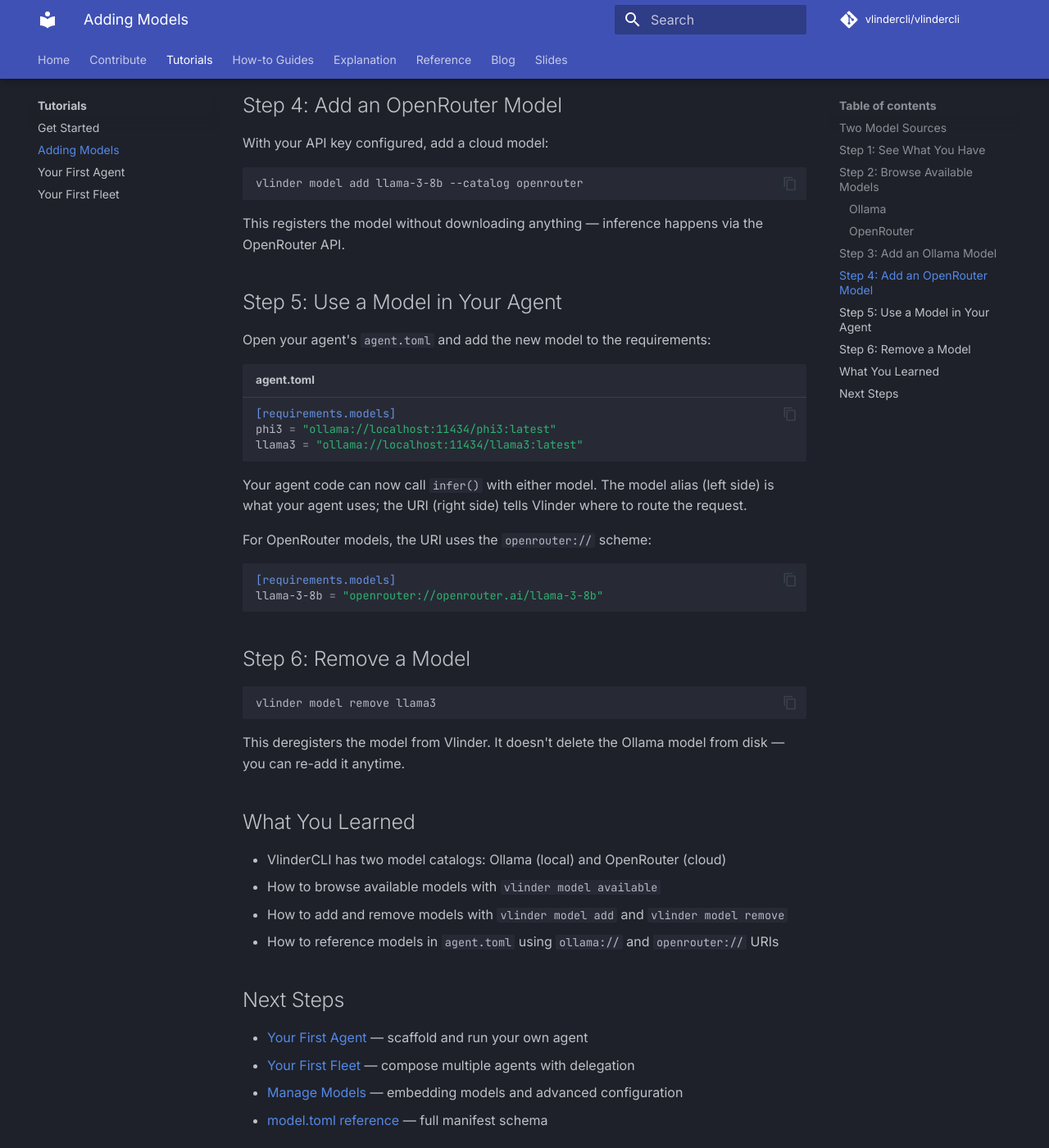
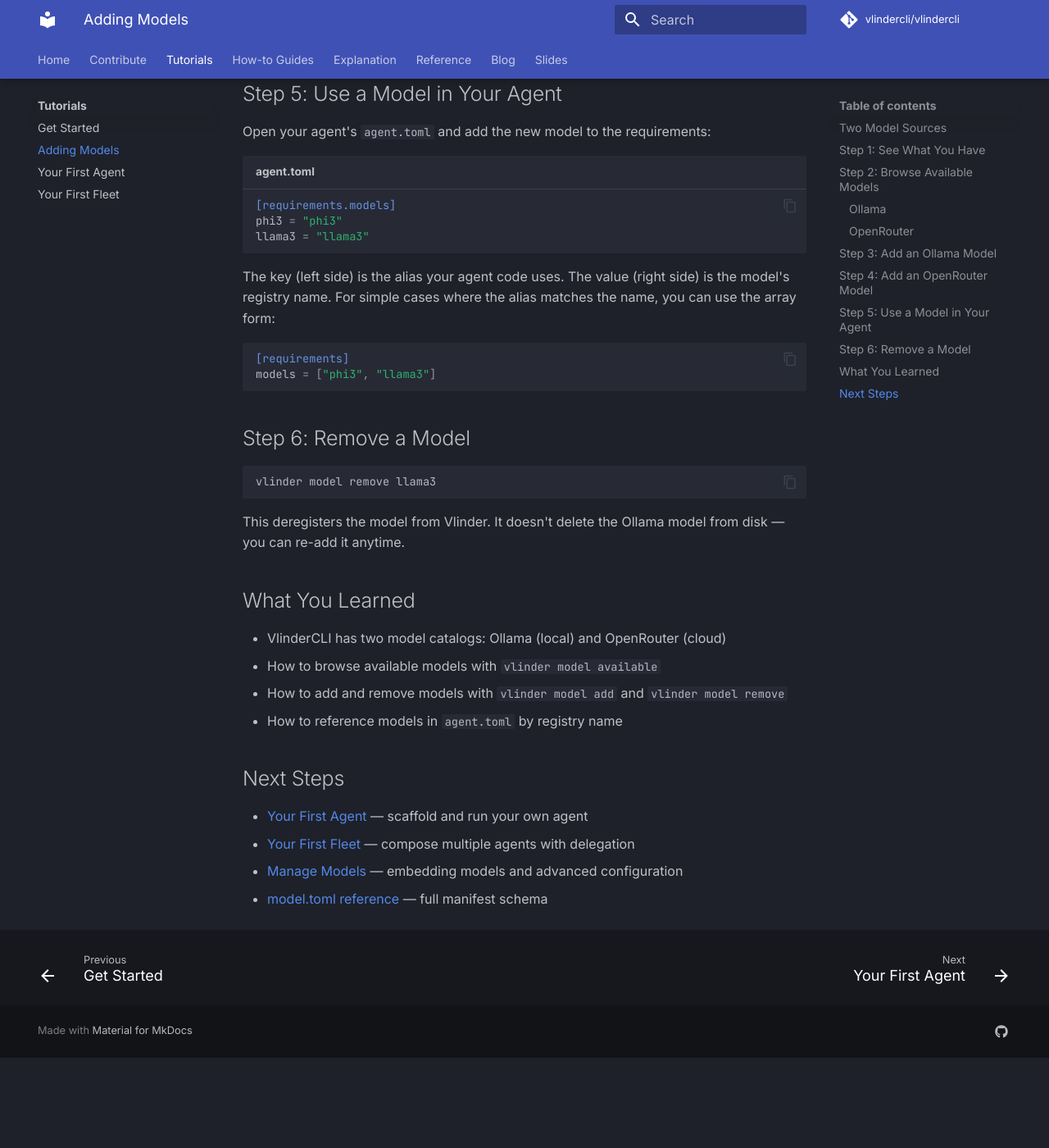
Before and after one commit to vlindercli/public-docs, an MkDocs documentation site: the page built from docs/content/tutorials/adding-models.md, in a window 1280 px wide and 1400 px high, scrolled down 1963 px. Shown: the whole window at 82% size. Built offline with MkDocs 1.6.1 and Material for MkDocs 9.7.7, drawn with Linux system fonts in a browser that asks for light colours; comment, search, counter and statistics services are not loaded; after the commit the page ends 3253 px from its top, so only the background shows below that; some of the changed text lies outside the part shown.

Commit message:
Fix adding-models tutorial: registry names instead of URIs
Models are referenced by registry name (ADR 094), not by full URIs.
Show both table and array forms for agent.toml.

````diff
--- a/docs/content/tutorials/adding-models.md
+++ b/docs/content/tutorials/adding-models.md
@@ -21,15 +21,11 @@ VlinderCLI supports two model catalogs:
 | **Ollama** | Locally on your machine | Free | Development, privacy, offline work |
 | **OpenRouter** | Cloud API | Pay per token | Larger models, production quality |
 
-The installer already set up Ollama and registered `phi3`. In this tutorial you'll add more models from both sources.
-
 ## Step 1: See What You Have
 
 ```bash
 vlinder model list
 ```
-
-You should see `phi3` registered from the install step.
 
 ## Step 2: Browse Available Models
 
@@ -55,19 +51,11 @@ Browse cloud models via OpenRouter:
 vlinder model available --catalog openrouter
 ```
 
-!!! note
-    OpenRouter requires an API key. Set it before browsing:
+OpenRouter requires an API key:
 
-    ```bash
-    export VLINDER_OPENROUTER_API_KEY=sk-or-...
-    ```
-
-    Or add it to `~/.vlinder/config.toml`:
-
-    ```toml
-    [openrouter]
-    api_key = "sk-or-..."
-    ```
+```bash
+export VLINDER_OPENROUTER_API_KEY=sk-or-...
+```
 
 ## Step 3: Add an Ollama Model
 
@@ -102,17 +90,15 @@ Open your agent's `agent.toml` and add the new model to the requirements:
 
 ```toml title="agent.toml"
 [requirements.models]
-phi3 = "ollama://localhost:11434/phi3:latest"
-llama3 = "ollama://localhost:11434/llama3:latest"
+phi3 = "phi3"
+llama3 = "llama3"
 ```
 
-Your agent code can now call `infer()` with either model. The model alias (left side) is what your agent uses; the URI (right side) tells Vlinder where to route the request.
-
-For OpenRouter models, the URI uses the `openrouter://` scheme:
+The key (left side) is the alias your agent code uses. The value (right side) is the model's registry name. For simple cases where the alias matches the name, you can use the array form:
 
 ```toml
-[requirements.models]
-llama-3-8b = "openrouter://openrouter.ai/llama-3-8b"
+[requirements]
+models = ["phi3", "llama3"]
 ```
 
 ## Step 6: Remove a Model
@@ -128,7 +114,7 @@ This deregisters the model from Vlinder. It doesn't delete the Ollama model from
 - VlinderCLI has two model catalogs: Ollama (local) and OpenRouter (cloud)
 - How to browse available models with `vlinder model available`
 - How to add and remove models with `vlinder model add` and `vlinder model remove`
-- How to reference models in `agent.toml` using `ollama://` and `openrouter://` URIs
+- How to reference models in `agent.toml` by registry name
 
 ## Next Steps
 
````
